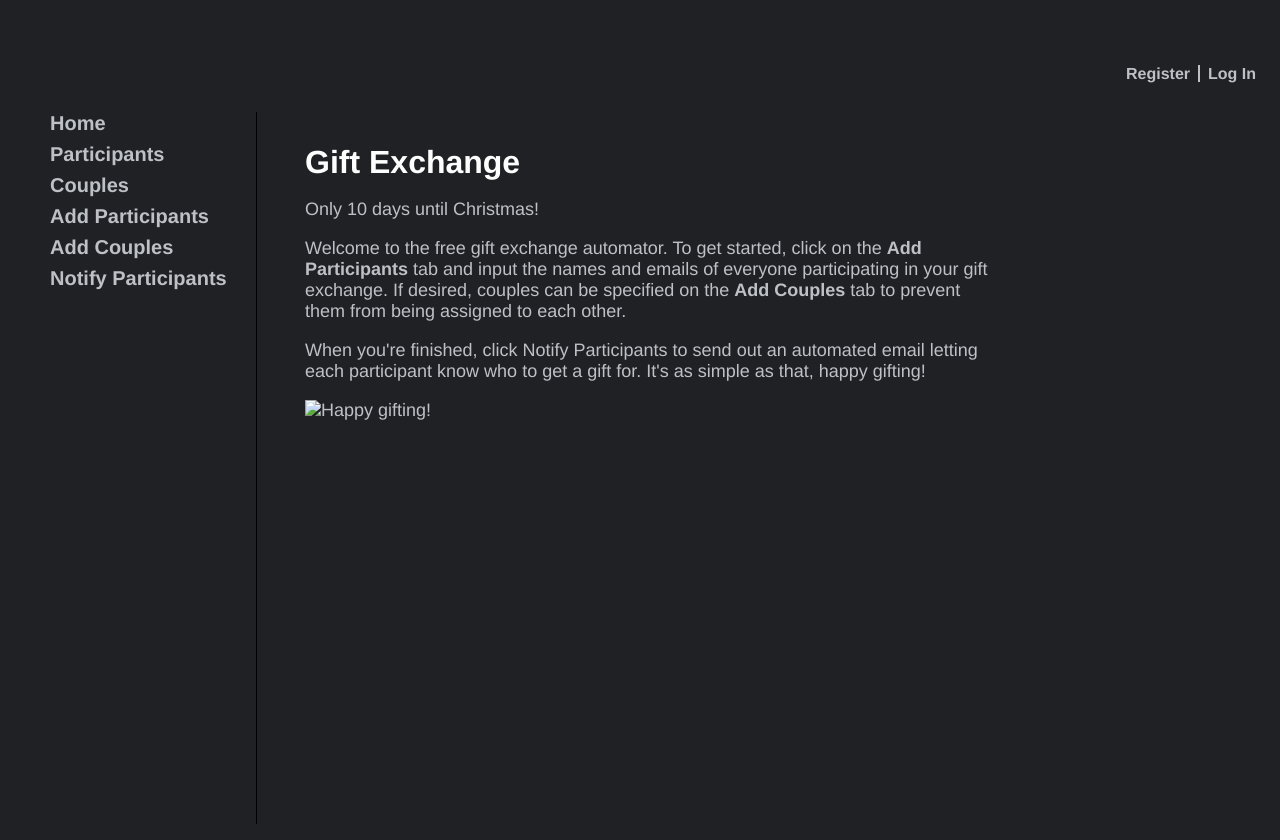
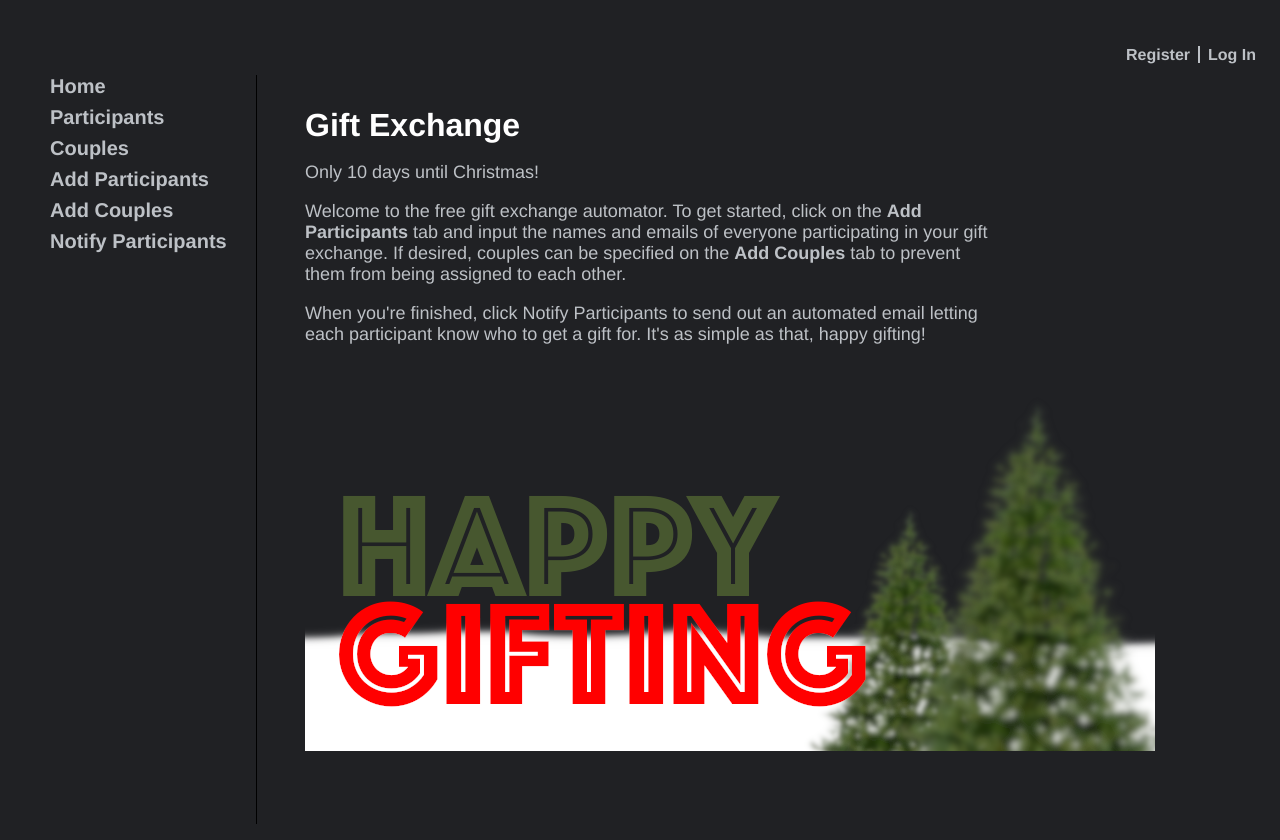
Before and after one commit to mohobson/gift-exchange, a Python web app: template templates/home.html in a window 1280 px wide. Run offline with Jinja, Linux system fonts and the light colour scheme; the template is opened without the code that fills it: most values are stand-ins (such as "Sample title", 1, 10 or a date in 2020).

Commit message:
image to homepage

```diff
--- a/templates/home.html
+++ b/templates/home.html
@@ -24,7 +24,7 @@
         </p>
 
         <p>
-            <span class="image fit"><img src="{{ url_for('../images', filename='tree.png') }}" alt="Happy gifting!"/></span>
+            <span class="image fit"><img src="{{ url_for('static', filename='images/tree.png') }}" alt="Happy gifting!"/></span>
         </p>
     </div>
 
```
Also changed, not shown: static/images/tree.png (renamed from images/tree.png).
